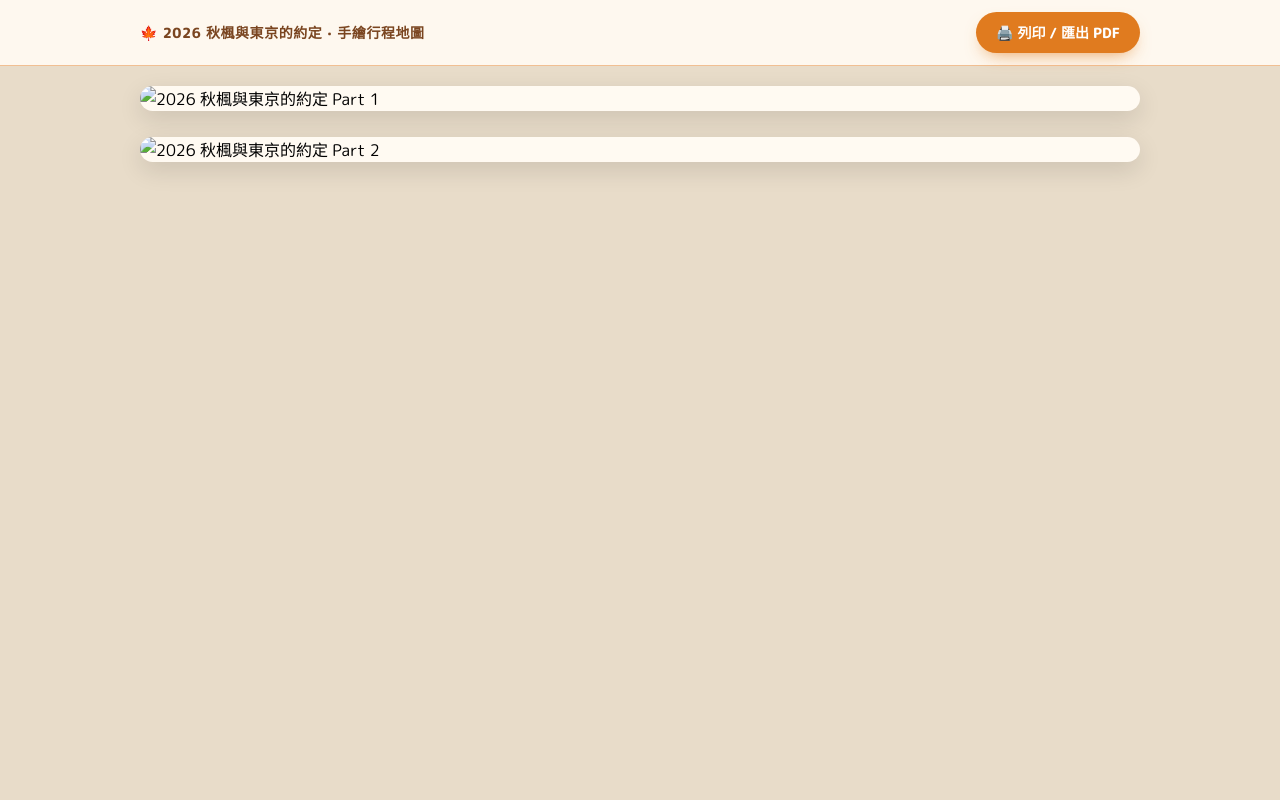
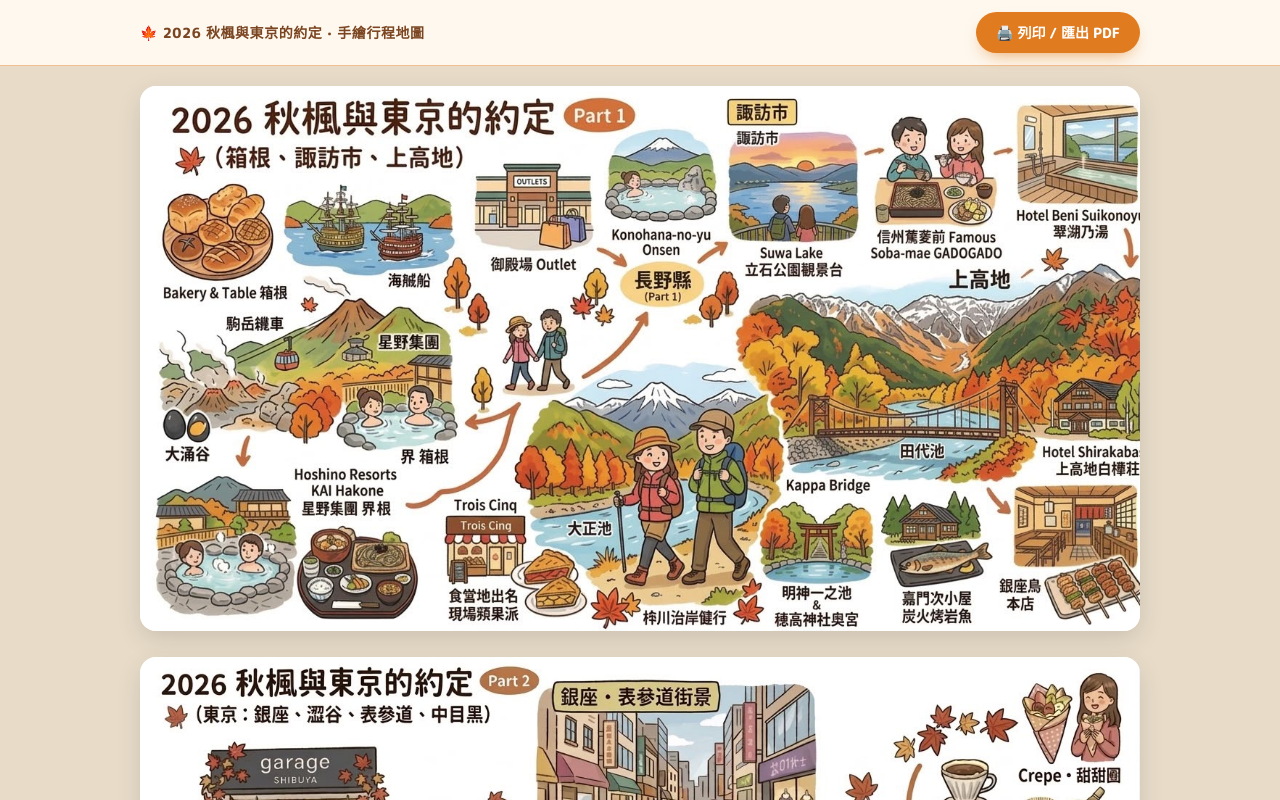
Before and after one commit to cchchan0212/tokyo-trip-web, a plain HTML site: page cover.html in a window 1280 px wide. Shown: the top 800 px of the page. Drawn offline with Linux system fonts and the light colour scheme.

Commit message:
Add files via upload

```diff
--- a/cover.html
+++ b/cover.html
@@ -171,12 +171,12 @@
 
   <!-- 第一頁：郊外自駕篇 -->
   <section class="page">
-    <img src="images/Part1.jpeg" alt="2026 秋楓與東京的約定 Part 1" style="max-width: 100%; border-radius: 16px; box-shadow: 0 8px 24px rgba(0,0,0,0.12);">
+    <img src="Part1.jpeg" alt="2026 秋楓與東京的約定 Part 1" style="width:100%; max-width:1000px; display:block; margin:0 auto 20px auto; border-radius:16px; box-shadow:0 8px 24px rgba(0,0,0,0.12);">
   </section>
 
   <!-- 第二頁：東京市區篇 -->
   <section class="page">
-    <img src="images/Part2.jpeg" alt="2026 秋楓與東京的約定 Part 2" style="max-width: 100%; border-radius: 16px; box-shadow: 0 8px 24px rgba(0,0,0,0.12);">
+    <img src="Part2.jpeg" alt="2026 秋楓與東京的約定 Part 2" style="width:100%; max-width:1000px; display:block; margin:0 auto; border-radius:16px; box-shadow:0 8px 24px rgba(0,0,0,0.12);">
   </section>
 
 </body>
```
